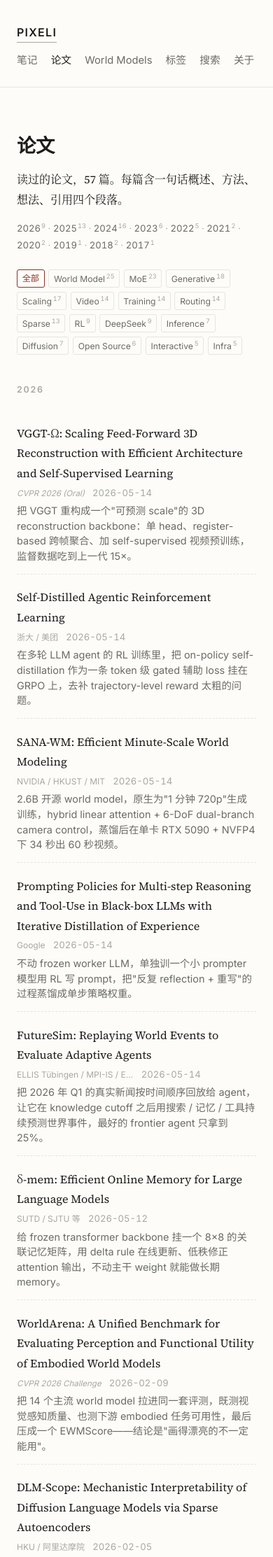
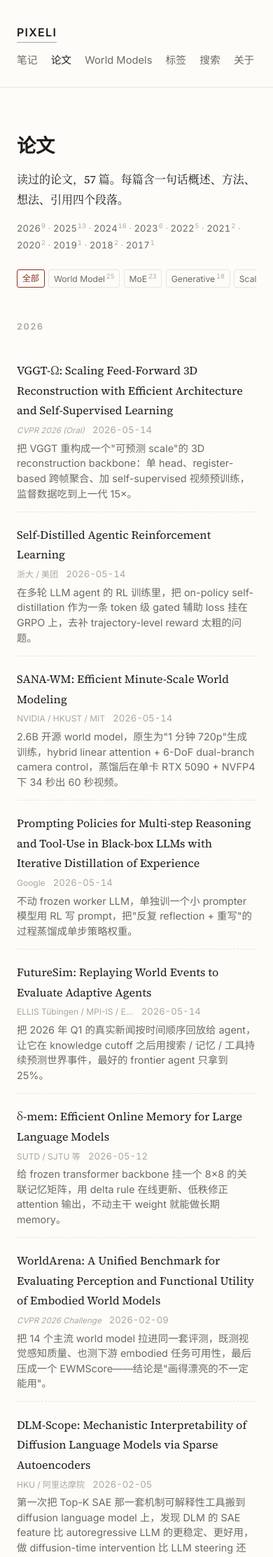
Before and after one commit to pixeli99/PIXELI, a Jekyll site: the page built from papers.md, in a window 390 px wide. Shown: the top 2225 px of the page at 70% size. Built offline with Jekyll 4.4.1, drawn with Linux system fonts in a browser that asks for light colours.

Commit message:
mobile：论文过滤栏改为横向滚动，避免多行折叠
15 个过滤按钮在 375px 屏幕上会折行到约 5 行，占据大量纵向空间。
改用 overflow-x: auto + flex-wrap: nowrap 横向滚动条带，
隐藏原生滚动条样式（scrollbar-width: none / ::-webkit-scrollbar）保持简洁。
flex-shrink: 0 确保按钮不被压缩。

Co-Authored-By: Claude Sonnet 4.6 <noreply@anthropic.com>

```diff
--- a/assets/css/main.scss
+++ b/assets/css/main.scss
@@ -716,6 +716,17 @@ mark {
     gap: 0.5rem;
   }
   .post-nav-next { text-align: left; }
+  /* 15 个过滤按钮在 375px 屏幕上会折行到 5 行，占据大量纵向空间；
+     改为横向滚动条带，隐藏滚动条样式保持简洁 */
+  .papers-filter {
+    flex-wrap: nowrap;
+    overflow-x: auto;
+    -webkit-overflow-scrolling: touch;
+    padding-bottom: 0.4rem;
+    scrollbar-width: none;
+  }
+  .papers-filter::-webkit-scrollbar { display: none; }
+  .pf-btn { flex-shrink: 0; }
 }
 
 /* —— Touch devices: always show heading anchors —— */
```
